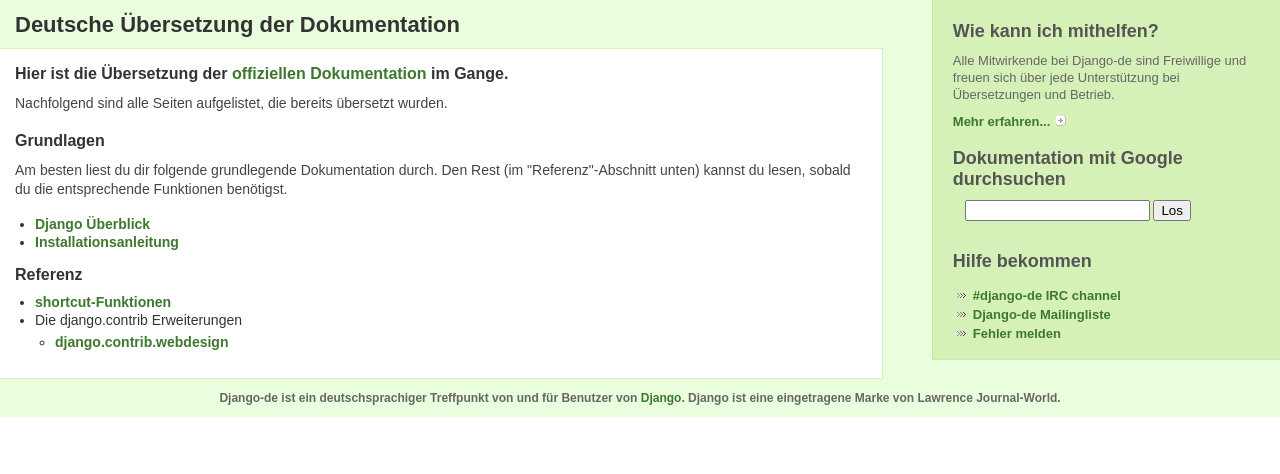
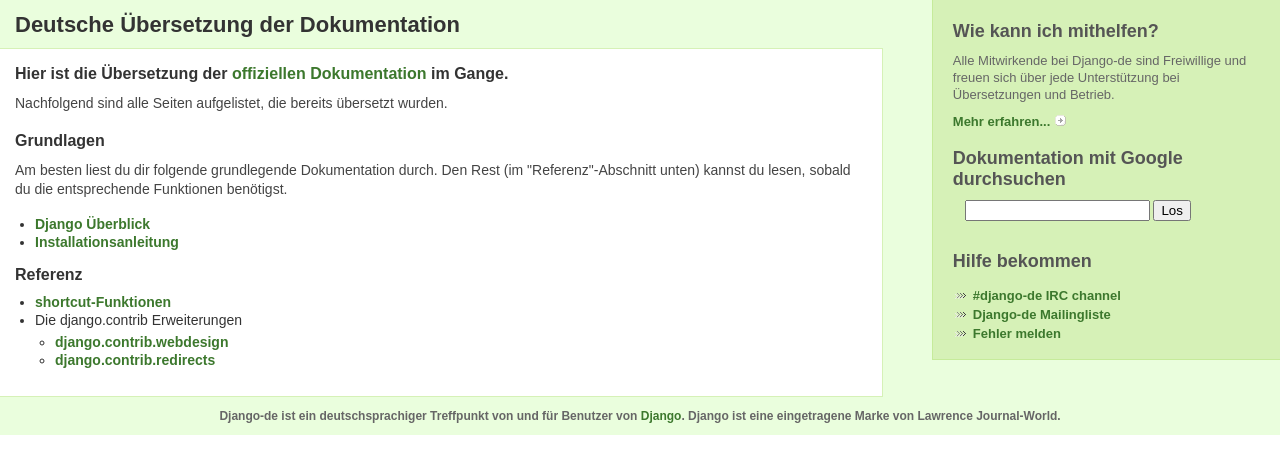
Before and after one commit to jezdez/django-de, a Django app: template django_de/apps/documentation/templates/documentation/index.html in a window 1280 px wide. Shown: the part 114-588 px from the top of the page. Run offline with Django 3.2, Linux system fonts and the light colour scheme; the template is opened without the code that fills it, so the values that code supplies are empty; parts of the project's set-up code (start-up, migrations or seed data) failed here and were passed over.

Commit message:
redirects auf docindex
git-svn-id: https://www.django-de.org/svn/django/site/trunk@140 72ec9c59-00b0-4840-a13a-91ba528515d4

```diff
--- a/django_de/apps/documentation/templates/documentation/index.html
+++ b/django_de/apps/documentation/templates/documentation/index.html
@@ -41,6 +41,10 @@
                     <a href="/documentation/webdesign/" title="Hilfsfunktionen für Web-Designer."
                     >django.contrib.webdesign</a>
                 </li>
+                <li>
+                    <a href="/documentation/redirects/" title="Optionale Umleitungsanwendung."
+                    >django.contrib.redirects</a>
+                </li>
             </ul>
         </li>
     </ul>
```
